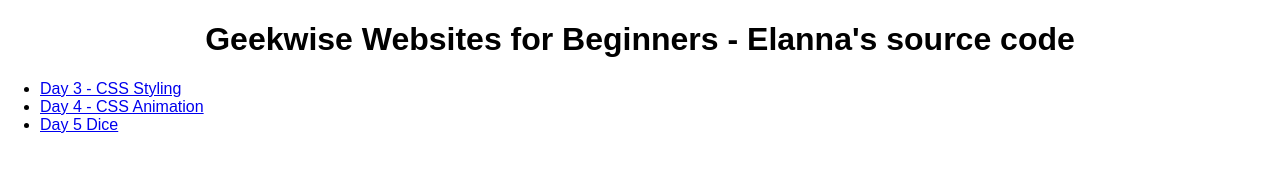
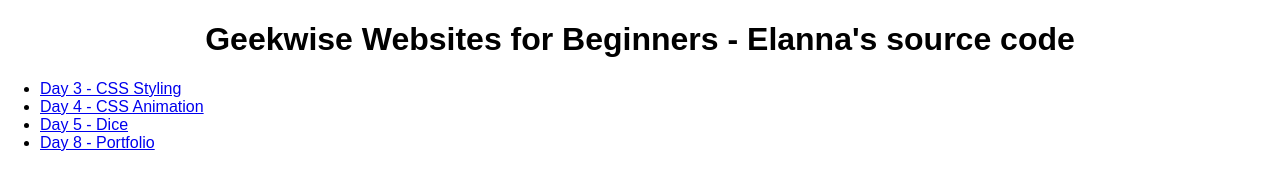
Before and after one commit to Karvel/geekwise-intro-web-dev-instruction, a plain HTML site: page index.html in a window 1280 px wide. Drawn offline with Linux system fonts and the light colour scheme.

Commit message:
Added newer pages to index.html.

```diff
--- a/index.html
+++ b/index.html
@@ -18,7 +18,10 @@
                 <a href="day-4-animate-css/css_animate_examples.html">Day 4 - CSS Animation</a>
             </li>
             <li>
-                <a href="day-5-dice/index.html">Day 5 Dice</a>
+                <a href="day-5-dice/index.html">Day 5 - Dice</a>
+            </li>
+            <li>
+                <a href="day-8-portfolio-template/index.html">Day 8 - Portfolio</a>
             </li>
         </ul>
     </div>
```
